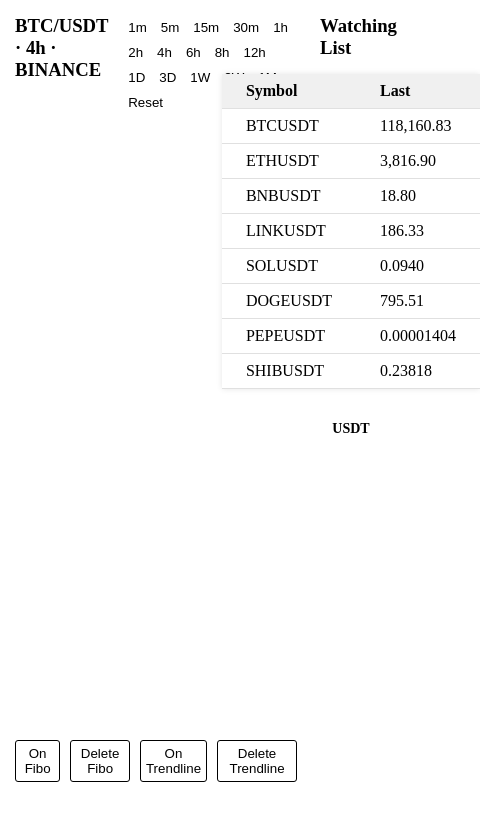
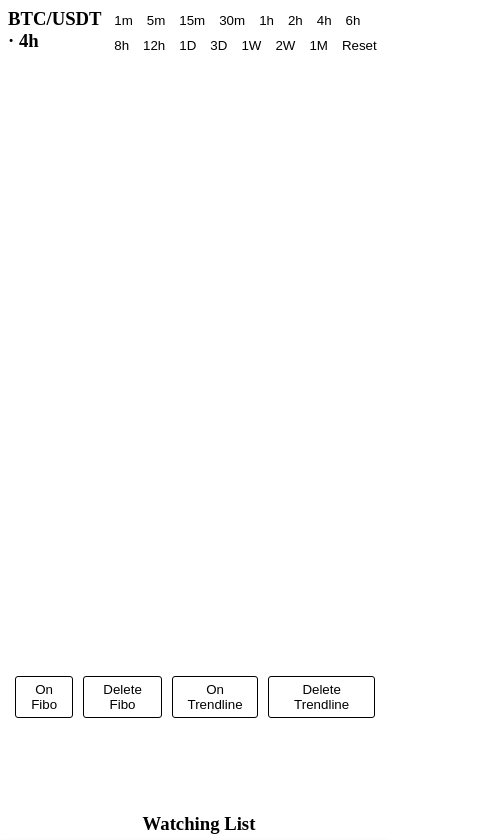
Before and after one commit to Takamori25/chart, a website built with Vite: page index.html in a window 390 px wide. Shown: the top 840 px of the page, 480 px wide, since content can reach past the window. Built offline with nearby package versions, Linux system fonts and the light colour scheme; no server answers; what lightweight-charts would draw is missing.

Commit message:
responsive

```diff
--- a/index.html
+++ b/index.html
@@ -9,7 +9,7 @@
   <div class="container">
     <div class="left-side">
       <div class="chart-header">
-        <h3 class="chart-title"><span id="current-symbol">BTC/USDT</span> · <span id="current-interval">4h</span> · BINANCE</h3>
+        <h3 class="chart-title"><span id="current-symbol">BTC/USDT</span> · <span id="current-interval">4h</span><span class="market"> · BINANCE</span></h3>
         <div class="button-group">
           <button class="time-button" data-interval="1m" onclick="handleSelectTimeFrame(this)">1m</button>
           <button class="time-button" data-interval="5m" onclick="handleSelectTimeFrame(this)">5m</button>
--- a/src/main.js
+++ b/src/main.js
@@ -273,7 +273,6 @@
 
 function intervalToSeconds(intervalStr) {
   const num = parseInt(intervalStr);
-  console.log(intervalStr)
   if (intervalStr.endsWith('s')) return num;
   if (intervalStr.endsWith('m')) return num * 60;
   if (intervalStr.endsWith('h')) return num * 3600;
@@ -306,7 +305,6 @@
   const rawData = await fetchKlines(baseInterval, symbol, limit);
   const candleData = (groupSize === 1) ? rawData : mergeCandles(rawData, groupSize);
   priceSeries.setData(candleData);
-  console.log("AAAAAA", candleData)
   // thêm whiteData
   const futureWhiteSpace = generateWhitespace(candleData, interval);
   priceSeries.setData([...candleData, ...futureWhiteSpace]);
--- a/src/styles.css
+++ b/src/styles.css
@@ -40,7 +40,6 @@
   border: 0px;
   background-color: #fff;
   cursor: pointer;
-
 }
 
 .time-button:hover {
@@ -49,6 +48,35 @@
 
 .button-group {
   margin: 15px
+}
+
+@media only screen and (max-width: 768px) {
+  .container {
+    display: block;
+  }
+
+  .left-side {
+  width: 100%;
+  height: 80vh;
+  }
+
+  .right-side {
+    width: 100%;
+    margin-top: 130px;
+  }
+
+  .chart-title {
+  margin: 8px 0px 8px 8px;
+  }
+  .button-group {
+  margin: 8px
+  }
+}
+
+@media only screen and (max-width: 460px) {
+  .market {
+    display: none;
+  }
 }
 
 table.symbol-table {
--- a/vite.config.js
+++ b/vite.config.js
@@ -1,7 +1,5 @@
 import { defineConfig } from 'vite'
 
-const repoName = 'Takamori25/chart'
-
 export default defineConfig({
-  base: `/${repoName}/`,
+  base: '/chart/',
 })
```
